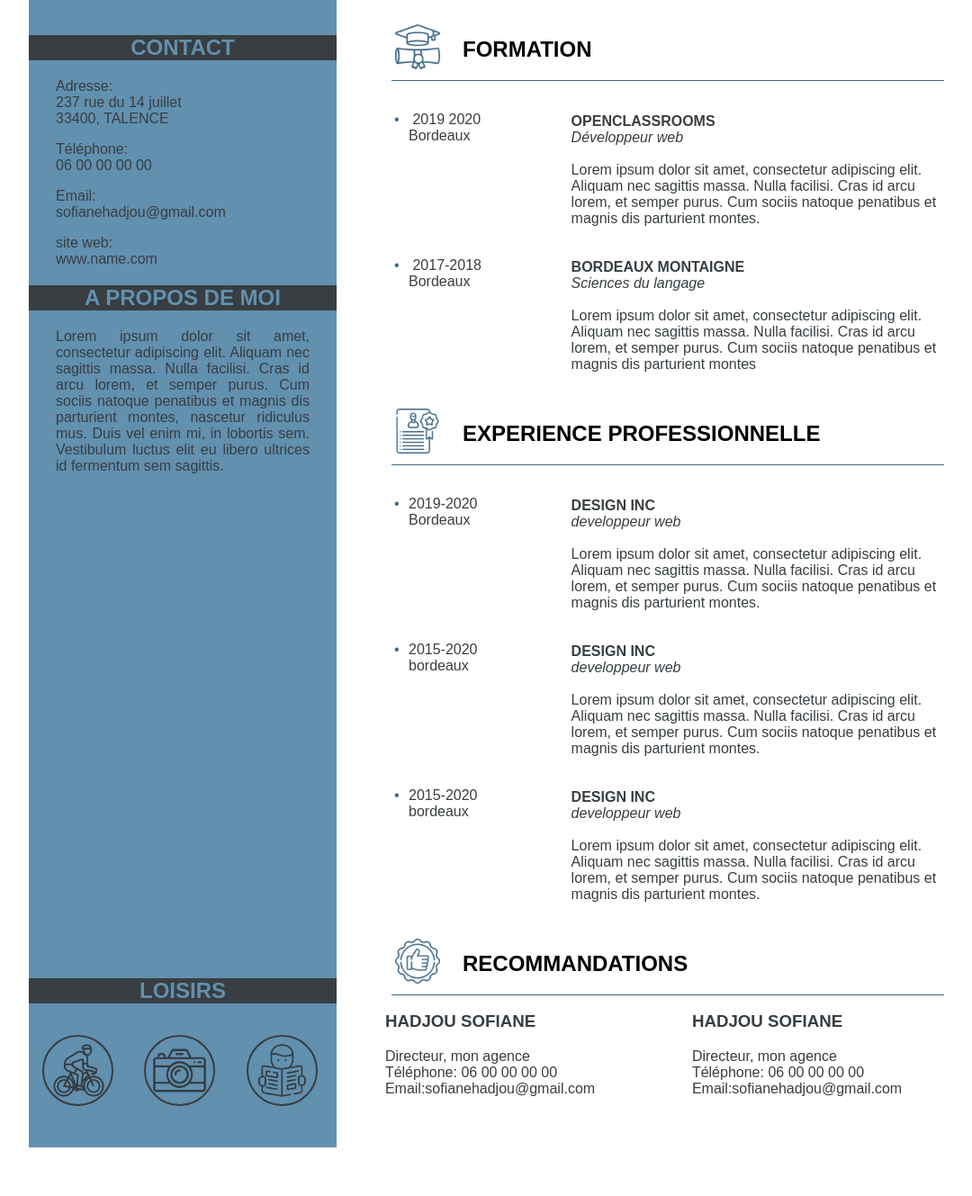
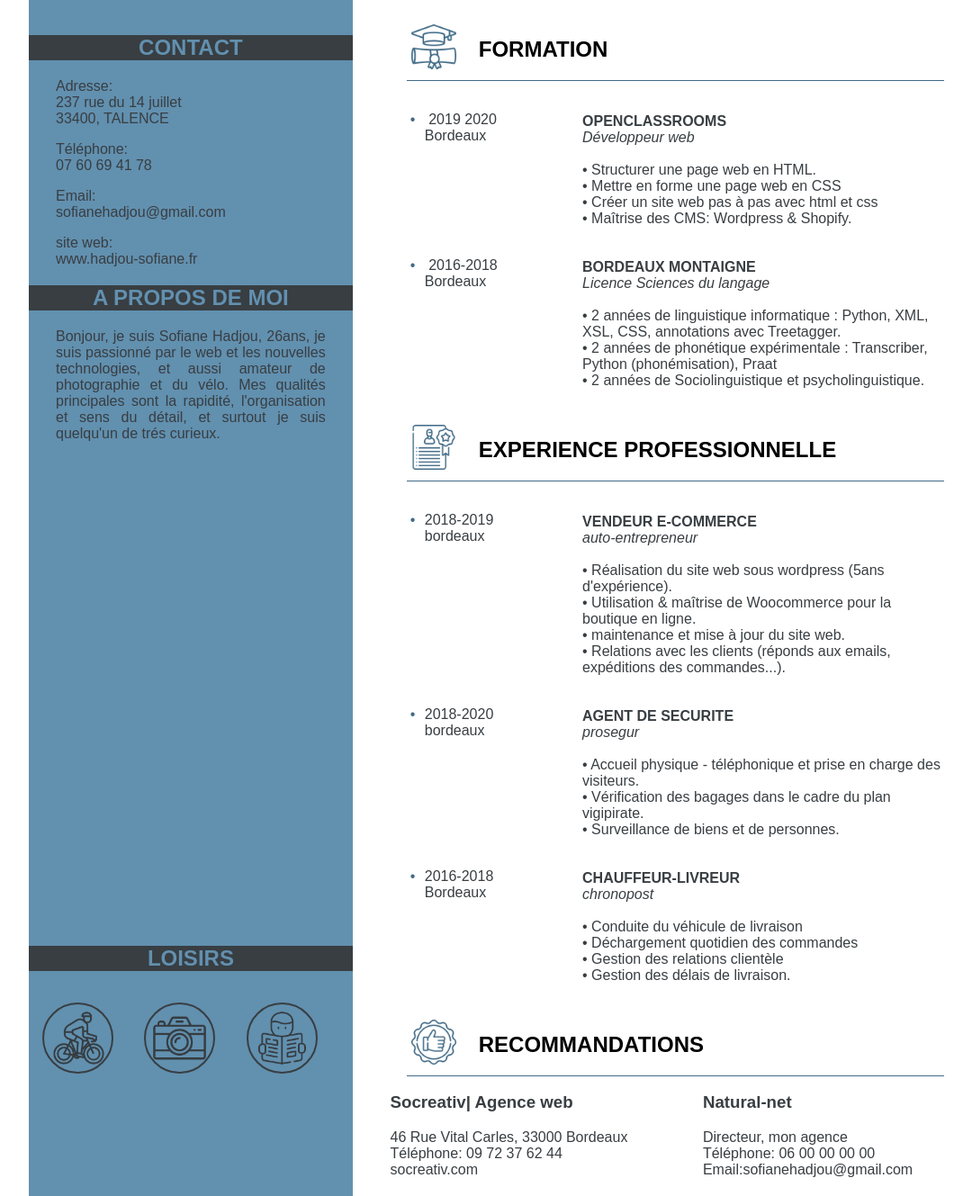
Before and after one commit to Sofianehadjou/Mon-cv, a plain HTML site: page index.html in a window 1280 px wide. Shown: the part 315-1644 px from the top of the page at 90% size, without its empty margins (96-1176 px from the left). Before the commit the page ends 1590 px from the top, so only its background shows below. Drawn offline with Linux system fonts and the light colour scheme.

Commit message:
derniere modif

```diff
--- a/index.html
+++ b/index.html
@@ -29,13 +29,13 @@
 				<h2>CONTACT</h2>
 				<div>
 					<p>Adresse: <br> 237 rue du 14 juillet <br> 33400, TALENCE</p>
-					<p>Téléphone: <br> 06 00 00 00 00</p>
+					<p>Téléphone: <br> 07 60 69 41 78</p>
 					<p>Email:<br> sofianehadjou@gmail.com</p>
-					<p>site web:<br> www.name.com</p>
+					<p>site web:<br> www.hadjou-sofiane.fr</p>
 				</div>
 
 				<h2>A PROPOS DE MOI</h2>
-				<div><p>Lorem ipsum dolor sit amet, consectetur adipiscing elit. Aliquam nec sagittis massa. Nulla facilisi. Cras id arcu lorem, et semper purus. Cum sociis natoque penatibus et magnis dis parturient montes, nascetur ridiculus mus. Duis vel enim mi, in lobortis sem. Vestibulum luctus elit eu libero ultrices id fermentum sem sagittis.</p>
+				<div><p>Bonjour, je suis Sofiane Hadjou, 26ans, je suis passionné par le web et les nouvelles technologies, et aussi amateur de photographie et du vélo. Mes qualités principales sont la rapidité, l'organisation et sens du détail, et surtout je suis quelqu'un de trés curieux. </p>
 				</div>
 
 				<div class="loisirs">
@@ -54,78 +54,101 @@
 			<section>
 
 				<div >
+					<article>
 						<img src="images/diploma.png" alt="icon_diploma">
 						<h2>FORMATION</h2>
-					<div class="ligne"></div>
+						<div class="ligne">
+
+						</div>
 						<ul>
 							<li>
 								2019 2020<br> Bordeaux
-							<article>
+								<div class="article">
 									<strong>OPENCLASSROOMS</strong><br><em>Développeur web</em><br/><br/>
-								Lorem ipsum dolor sit amet, consectetur adipiscing elit. Aliquam nec sagittis massa. Nulla facilisi. Cras id arcu lorem, et semper purus. Cum sociis natoque penatibus et magnis dis parturient montes.
-							</article>
+									• Structurer une page web en HTML.<br>
+									• Mettre en forme une page web en CSS<br>
+									• Créer un site web pas à pas avec html et css<br>
+									• Maîtrise des CMS: Wordpress & Shopify.
+								</div>
 							</li>
 							<li>
-							2017-2018<br> Bordeaux
-							<article>
-								<strong>BORDEAUX MONTAIGNE</strong><br><em>Sciences du langage</em><br/><br/>Lorem ipsum dolor sit amet, consectetur adipiscing elit. Aliquam nec sagittis massa. Nulla facilisi. Cras id arcu lorem, et semper purus. Cum sociis natoque penatibus et magnis dis parturient montes
+								2016-2018<br> Bordeaux
+								<div class="article">
+									<strong>BORDEAUX MONTAIGNE</strong><br><em>Licence Sciences du langage</em><br/><br/>
+									• 2 années de linguistique informatique : Python, XML, XSL, CSS, annotations avec Treetagger.<br>
+									• 2 années de phonétique expérimentale : Transcriber, Python (phonémisation), Praat <br>
+									• 2 années de Sociolinguistique et psycholinguistique.
+								</div>
+							</li>
+						</ul>
 					</article>
-						</li>
-
-					</ul>
 				</div>
 
 				<div>
+					<article>
 						<img src="images/experience.png" alt="icon_experience">
 						<h2>EXPERIENCE PROFESSIONNELLE</h2>
 						<div class="ligne"></div>
 						<ul>
-						<li>2019-2020<br>Bordeaux
-							<article>
-								<strong>DESIGN INC</strong><br><em>developpeur web</em><br/><br/>Lorem ipsum dolor sit amet, consectetur adipiscing elit. Aliquam nec sagittis massa. Nulla facilisi. Cras id arcu lorem, et semper purus. Cum sociis natoque penatibus et magnis dis parturient montes.
+
+							<li>2018-2019<br>bordeaux
+								<div class="article">
+									<strong>VENDEUR E-COMMERCE</strong><br><em>auto-entrepreneur</em><br/><br/>
+									• Réalisation du site web sous wordpress (5ans d'expérience).<br>
+									• Utilisation & maîtrise de Woocommerce pour la boutique en ligne.<br>
+									• maintenance et mise à jour du site web. <br>
+									• Relations avec les clients (réponds aux emails, expéditions des commandes...).<br>
+								</div>
+							</li>
+							<li>2018-2020<br>bordeaux
+								<div class="article">
+									<strong>AGENT DE SECURITE</strong><br><em>prosegur</em><br/><br/>
+									• Accueil physique - téléphonique et prise en charge des visiteurs.<br>
+									• Vérification des bagages dans le cadre du plan vigipirate.<br>
+									• Surveillance de biens et de personnes.
+								</div>
+							</li>
+							<li>2016-2018<br>Bordeaux
+								<div class="article">
+									<strong>CHAUFFEUR-LIVREUR</strong><br><em>chronopost</em><br/><br/>
+									• Conduite du véhicule de livraison<br>
+									• Déchargement quotidien des commandes<br>
+									• Gestion des relations clientèle<br>
+									• Gestion des délais de livraison.
+								</div>
+							</li>
+						</ul>
 					</article>
-						</li>
-						<li>2015-2020<br>bordeaux
-							<article><strong>DESIGN INC</strong><br><em>developpeur web</em><br/><br/>Lorem ipsum dolor sit amet, consectetur adipiscing elit. Aliquam nec sagittis massa. Nulla facilisi. Cras id arcu lorem, et semper purus. Cum sociis natoque penatibus et magnis dis parturient montes.
-							</article>
-						</li>
-						<li>2015-2020<br>bordeaux
-							<article><strong>DESIGN INC</strong><br><em>developpeur web</em><br/><br/>Lorem ipsum dolor sit amet, consectetur adipiscing elit. Aliquam nec sagittis massa. Nulla facilisi. Cras id arcu lorem, et semper purus. Cum sociis natoque penatibus et magnis dis parturient montes.
-							</article>
-						</li>
-
-					</ul>
 				</div>
 
 				<div>
+					<article>
 						<img src="images/skills.png" alt="icon_skills">
 						<h2>RECOMMANDATIONS</h2>
 						<div class="ligne"></div>
 						<div class="recommandations">
 							<div>
-							<h3> HADJOU SOFIANE </h3>
+								<h3> Socreativ| Agence web</h3>
+								<p>46 Rue Vital Carles, 33000 Bordeaux <br>Téléphone: 09 72 37 62 44 <br> socreativ.com</p>
+							</div>
+							<div>
+								<h3> Natural-net  </h3>
 								<p>Directeur, mon agence <br>Téléphone: 06 00 00 00 00 <br> Email:sofianehadjou@gmail.com</p>
 							</div>
-						<div>
-							<h3> HADJOU SOFIANE </h3>
-							<p>Directeur, mon agence <br>Téléphone: 06 00 00 00 00 <br> Email:sofianehadjou@gmail.com</p>
-
 						</div>
-					</div>
+					</article>
 				</div>
 
 			</section>
 		</div>
 	</div>
 	<footer>
-
 		<div>
 			<h2>LOISIRS</h2>
 			<img src="images/bike.png" alt=" vélo">
 			<img src="images/photographer.png"	alt="photographie">
 			<img src="images/read.png" alt="lecture">
 		</div>
-
 	</footer>
 </body>
 </html>
--- a/style.css
+++ b/style.css
@@ -1,3 +1,4 @@
+
 body
 {
 	width: 1024px;
@@ -113,15 +114,14 @@ nav > div > p
 /*--- Colonne de droite---*/
 
 
-li > article
+.article
 {
-
     margin-right: 0%;
     margin-left: 30%;
     margin-top: -34px;
 }
 
-section > div > img
+section > div > article > img
 {
 	width: 50px;
 	height: 50px;
@@ -129,7 +129,7 @@ section > div > img
 	margin-left: 65Px;
 }
 
-section > div > h2
+section > div > article > h2
 {
     margin-left: 140px;
 }
@@ -141,9 +141,9 @@ section > div > h2
  }
 
 .recommandations > div
-	 {
-	 	margin: auto;
-	 }
+{
+ 	margin: auto;
+}
 
 .ligne
 {
@@ -186,7 +186,6 @@ footer
 		width: auto;
 		display: flex;
 		flex-direction: column;
-
 	}
 
 	body
@@ -212,7 +211,6 @@ footer
     {
     	margin-left: 3px;
     	margin-right: 3px;
-
     }
 
 	 header  h2 > span
@@ -242,7 +240,12 @@ footer
 	 width: auto
 	}
 
-
+	#colonne_gauche > nav > img
+	{
+    margin-left: auto;
+    margin-right: auto;
+    display: block;
+    }
 /*-----colonne droite responsive------*/
 
 
@@ -251,7 +254,7 @@ footer
 		margin: auto;
 	}
 
-	li > article
+	.article
 	{
 	    margin-left: auto;
 	    margin-top: auto;
@@ -259,10 +262,10 @@ footer
 
 	section > div > h2
 	{
-		margin-left: 70px;d
+		margin-left: 70px;
 	}
 
-	section > div > img
+	article > img
 	{
 		width: 50px;
 		height: 50px;
```
Lines whose indentation alone changed are shown as unchanged.
